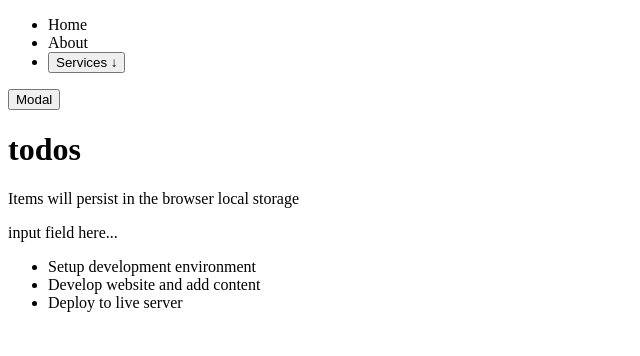
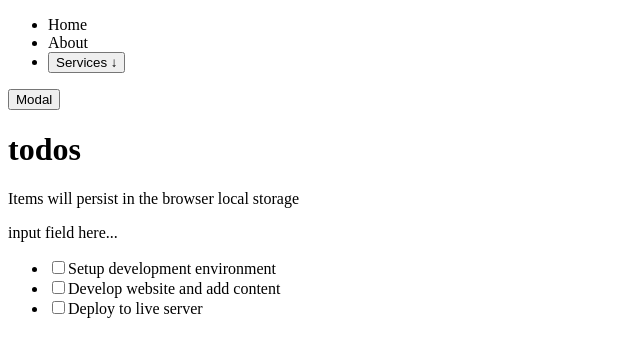
Before and after one commit to lordksix/todo-react, a React (Vite) app: page / in a window 1280 px wide. Shown: the top 356 px of the page, without its empty margins (0-640 px from the left). Built offline with nearby package versions, Linux system fonts and the light colour scheme.

Commit message:
Add checkbox to TodoItem

```diff
--- a/src/components/TodoItem.jsx
+++ b/src/components/TodoItem.jsx
@@ -1,4 +1,9 @@
 const TodoItem = ({ itemProp }) => {
-  return <li>{itemProp.title}</li>;
+  return (
+    <li>
+      <input type="checkbox" />
+      {itemProp.title}
+    </li>
+  );
 };
 export default TodoItem;
```
